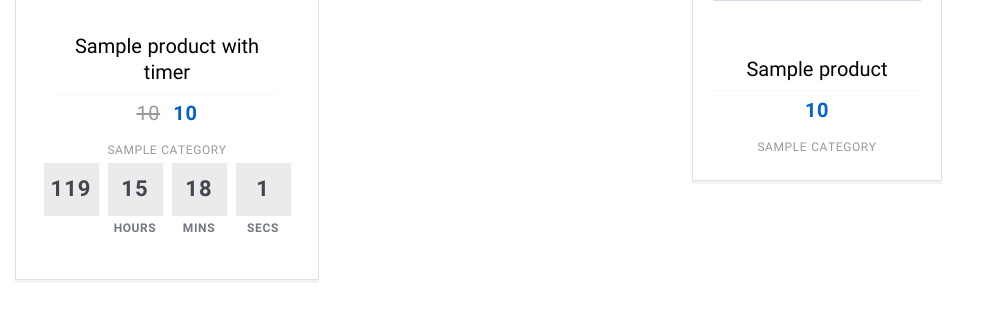
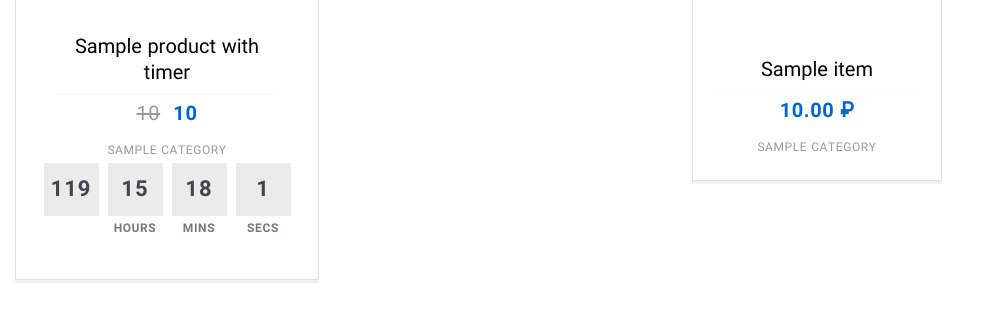
Before and after one commit to Mikhailekb/Django-marketplace, a Django app: template templates/pages/main.html in a window 1280 px wide. Shown: the part 1593-1915 px from the top of the page, without its empty margins (0-990 px from the left). Run offline with Django 3.2, Linux system fonts and the light colour scheme; the template is opened without the code that fills it: most values are stand-ins (such as "Sample title", 1, 10 or a date in 2020); grey boxes marked "Sample" are stand-in pictures.

Commit message:
added top products on main page

```diff
--- a/templates/pages/main.html
+++ b/templates/pages/main.html
@@ -122,21 +122,28 @@
           </h2>
         </header>
         <div class="Cards">
-
-          {% for product in cards %}
+          {% for item in top_goods %}
+            {% url 'product-detail' item.slug as item_url %}
             <div class="Card">
-              <a class="Card-picture" href="#">
-                <img src="{% static product.img %}" alt="{{ product.name }}"/>
+              <a class="Card-picture" href="{{ item_url }}">
+                <img src="{{ item.main_image.middle.url }}" alt="{{ item.slug }}"/>
               </a>
               <div class="Card-content">
-                <strong class="Card-title"><a href="#">{{ product.name }}</a></strong>
+                <strong class="Card-title">
+                  <a href="{{ item_url }}">{{ item.name }}</a>
+                </strong>
                 <div class="Card-description">
                   <div class="Card-cost">
-                    <span class="Card-price">{{ product.price }}</span>
+                    <span class="Card-price">{{ item.avg_price | floatformat:2 }} ₽</span>
                   </div>
-                  <div class="Card-category">{{ product.category }}</div>
-                  <div class="Card-hover"><a class="Card-btn" href="#">
-                    <img src="{% static 'img/icons/card/cart.svg' %}" alt="cart.svg"/></a>
+                  <div class="Card-category">{{ item.category.name }}</div>
+                  <div class="Card-hover">
+                    <a class="Card-btn" href="#">
+                      <img src="{% static 'img/icons/exchange.svg' %}" alt="exchange.svg"/>
+                    </a>
+                    <a class="Card-btn" href="#">
+                      <img src="{% static 'img/icons/card/cart.svg' %}" alt="cart.svg"/>
+                    </a>
                   </div>
                 </div>
               </div>
```
Also changed, not shown: app_shops/views.py (+10 -0 lines).
